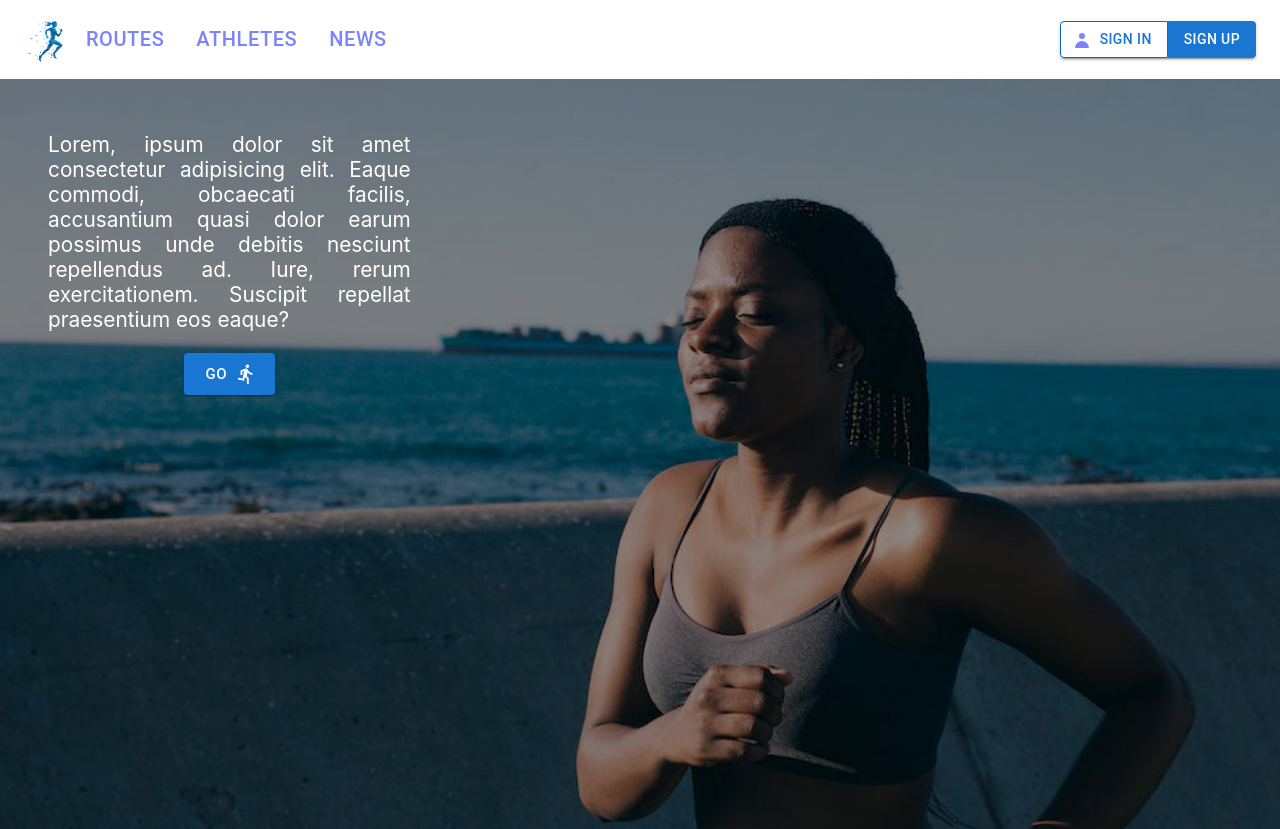
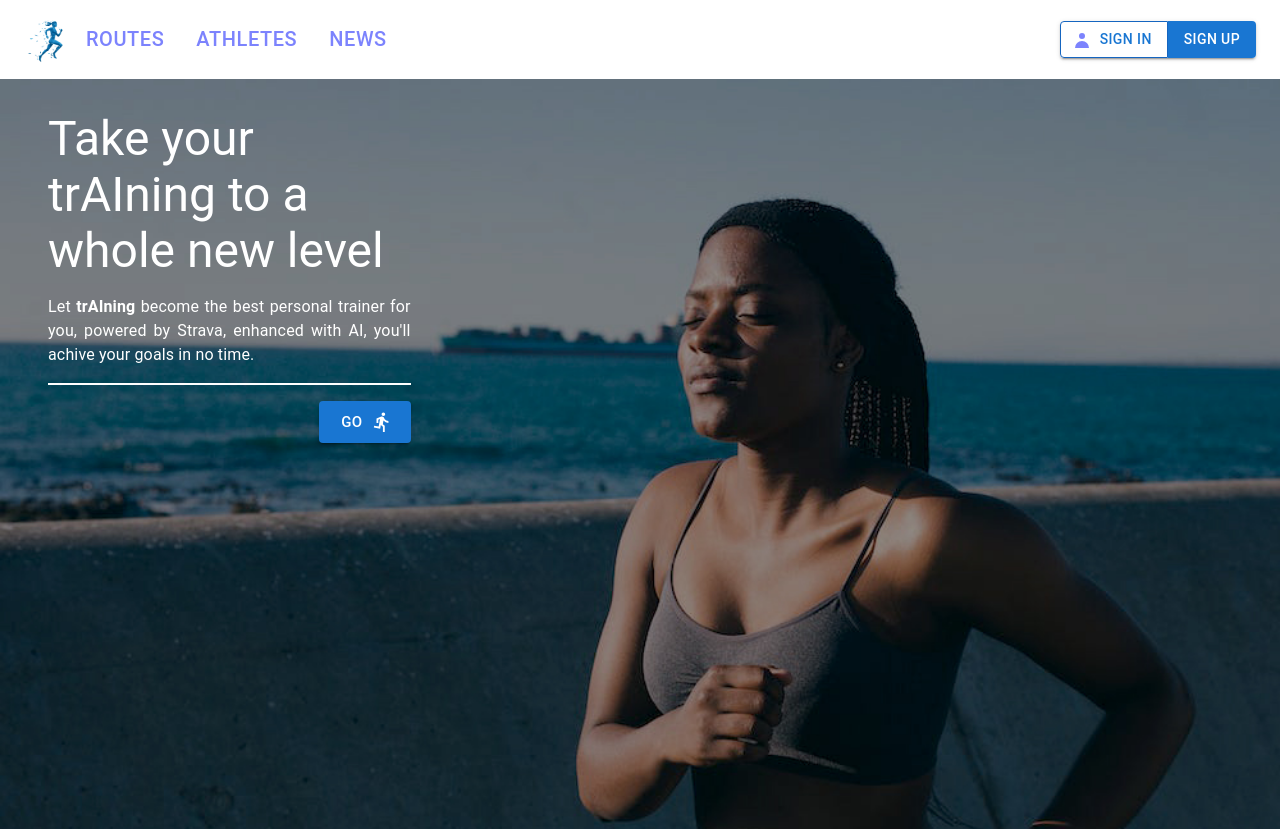
Before and after one commit to carmantegazza/running-app, a React (Create React App) app: page / in a window 1280 px wide. Shown: the top 829 px of the page. Built offline with nearby package versions, Linux system fonts and the light colour scheme.

Commit message:
falta enrutado y carousel

```diff
--- a/src/App.js
+++ b/src/App.js
@@ -2,14 +2,16 @@ import { BrowserRouter, Routes, Route } from "react-router-dom"
 import NavBar from "./components/NavBar/NavBar";
 import Footer from "./components/Footer/Footer";
 import MainCont from "./components/MainCont/MainCont";
+import About from "./components/About/About";
+import Home from "./components/Home/Home";
 
 function App() {
   return (
     <BrowserRouter>
         <NavBar />
         <Routes>
-
-          <Route path="/" element={<MainCont />} />
+          <Route path="/" element={<Home />} />
+          <Route path="/about" element={<About />} />
         </Routes>
         <Footer />
     </BrowserRouter>
--- /dev/null
+++ b/src/components/About/About.jsx
@@ -0,0 +1,14 @@
+import React from 'react'
+import { Container, Typography } from '@mui/material'
+import { IoConstructOutline } from '@react-icons/all-files/io5/IoConstructOutline'
+
+const About = () => {
+  return (
+    <Container sx={{height: '80vh', display: 'flex', justifyContent: 'center', alignItems: 'center'}}>
+        <IoConstructOutline fontSize= '20px' color='red'/>
+        <Typography>Site under construction</Typography>
+    </Container>
+  )
+}
+
+export default About
--- a/src/components/Home/Home.jsx
+++ b/src/components/Home/Home.jsx
@@ -1,4 +1,4 @@
-import { Grid, Box, Button, Paper } from "@mui/material"
+import { Grid, Button, Typography } from "@mui/material"
 import { RiRunLine } from "@react-icons/all-files/ri/RiRunLine"
 
 const Home = () => {
@@ -13,11 +13,13 @@ const Home = () => {
             padding='2rem'
             marginLeft='1rem'
             color='white'
-            fontSize='1.3rem'
-            textAlign='justify'
-            justifyContent='flex-end'>
-            <p>Lorem, ipsum dolor sit amet consectetur adipisicing elit. Eaque commodi, obcaecati facilis, accusantium quasi dolor earum possimus unde debitis nesciunt repellendus ad. Iure, rerum exercitationem. Suscipit repellat praesentium eos eaque?</p>
-            <Grid item xs={12} display='grid' justifyContent='center'>
+            fontSize='1.3rem'>
+            <Typography
+                  variant='h3'
+                  paddingBottom='1rem'>
+                    Take your trAIning to a whole new level</Typography>
+            <Typography paragraph='true' borderBottom='2px solid white' paddingBottom='1rem' textAlign='justify'>Let <strong>trAIning</strong> become the best personal trainer for you, powered by Strava, enhanced with AI, you'll achive your goals in no time. </Typography>
+            <Grid item xs={12} display='grid' justifyContent='flex-end'>
             <Button variant="contained" size="large" endIcon={<RiRunLine />}>Go</Button>
             </Grid>
           </Grid>
--- a/src/components/NavBar/NavBar.jsx
+++ b/src/components/NavBar/NavBar.jsx
@@ -40,7 +40,7 @@ return (
               </Button>
             ))}
           </Box>
-      <Box justifySelf='flex-end'>
+      <Box>
         <LoginCont />
       </Box>
     </Toolbar>
```
